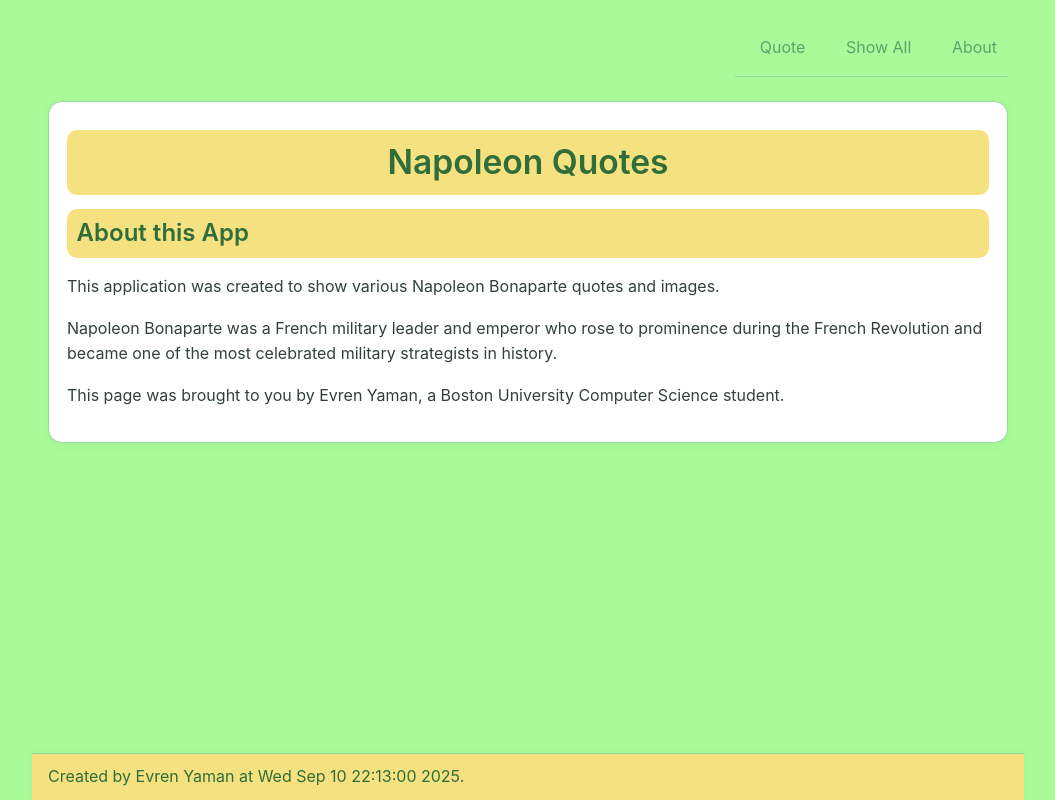
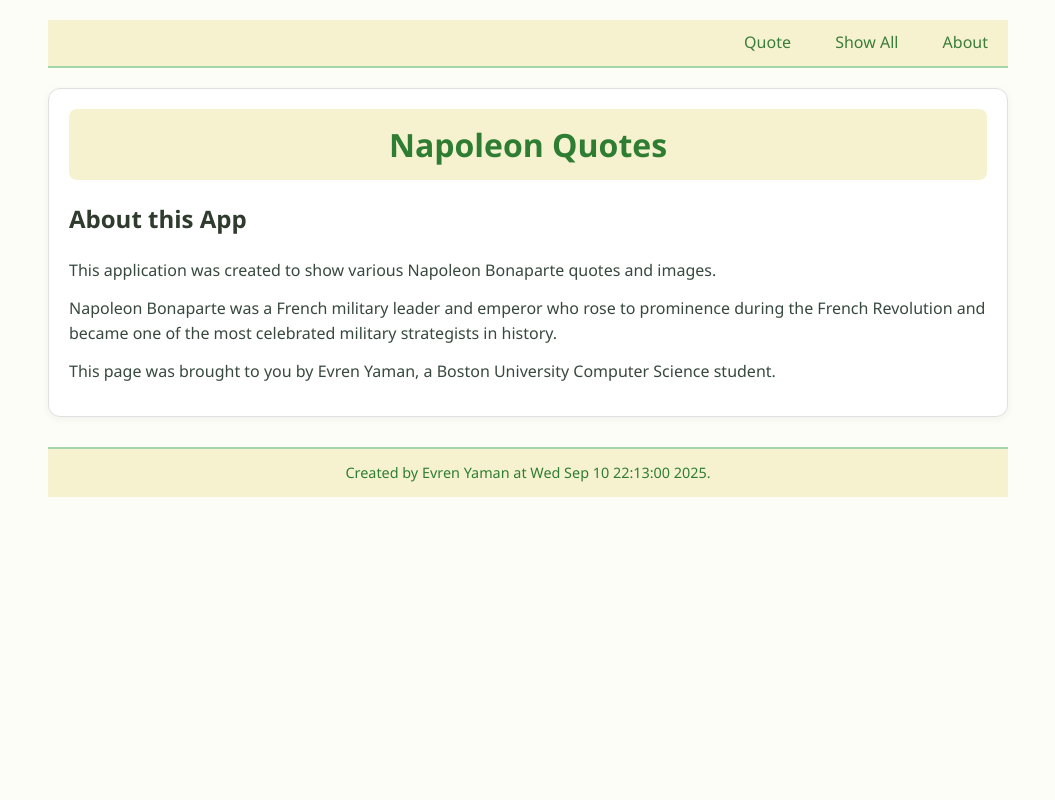
Before and after one commit to Evren-Y/cs412, a Django app: page /quotes/about in a window 1280 px wide. Shown: the whole page, without its empty margins (112-1167 px from the left). Run offline with Django 5.2, Linux system fonts and the light colour scheme.

Commit message:
css changes

```diff
--- a/static/styles.css
+++ b/static/styles.css
@@ -1,127 +1,79 @@
 /* File: styles.css */
 /* Author: Evren Yaman */
+/* Theme: Green, Yellow, White/Creme */
 
-:root{
-    --bg: #aafa9a;              /* very light green background */
-    --card: #ffffff;            /* white panels/cards */
-    --muted-yellow: #f5e17f;    /* mild yellow accent band */
-    --accent: #5aa469;          /* soft leaf green (links, accents) */
-    --accent-dark: #2f6d3a;     /* darker green for headings */
-    --text: #33403c;            /* dark desaturated green-gray text */
-    --border: #97dba1;          /* subtle greenish border */
-    --shadow: 0 2px 10px rgba(47, 109, 58, 0.06);
-}
-
-/* Page base */
+/* Base page */
 body {
-    background-color: var(--bg);
-    color: var(--text);
-    font-family: Inter, system-ui, -apple-system, "Segoe UI", Roboto, Helvetica, Arial, sans-serif;
+    background-color: #fdfdf7;         /* soft white/cream */
+    color: #2e3b2d;                   /* dark greenish text */
+    font-family: "Segoe UI", Arial, sans-serif;
     line-height: 1.6;
     max-width: 960px;
     margin: 20px auto;
     padding: 0 20px;
 }
 
-/* Headings */
-h1, h2, h3, h4, h5 {
-    font-weight: 600;
-    background: var(--muted-yellow);
-    margin: 0;
-    padding: 0.35rem 0.6rem;
-    border-radius: 10px;
+/* Navigation bar */
+nav {
+    background-color: #f6f2cf;        /* light yellow */
+    border-bottom: 2px solid #a5d6a7; /* soft green border */
+    padding: 10px;
+    text-align: right;
 }
 
-/* Links */
-a, a:visited {
-    color: var(--accent);
-    text-decoration: none;
-    transition: color .15s ease, background-color .15s ease, box-shadow .15s ease;
+nav li {
+    display: inline-block;
+    margin-left: 20px;
+    list-style: none;
 }
 
-a:hover, a:focus-visible {
-    color: var(--accent-dark);
-    background-color: #ffffff;
-    outline: none;
-    box-shadow: inset 0 -0.35em 0 rgba(90,164,105,0.12);
+nav a {
+    color: #3b7d3b;                   /* leaf green */
+    text-decoration: none;
+    font-weight: 500;
+    padding: 6px 10px;
+    border-radius: 6px;
+    transition: background-color 0.2s, color 0.2s;
+}
+
+nav a:hover {
+    background-color: #dcedc8;        /* pale green highlight */
+    color: #1b5e20;                   /* darker green */
+}
+
+/* Main wrapper */
+.wrapper {
+    background-color: #ffffff;        /* white content area */
+    border: 1px solid #e0e0e0;
+    border-radius: 12px;
+    padding: 20px;
+    margin-top: 20px;
+    box-shadow: 0 2px 8px rgba(0, 0, 0, 0.05);
+}
+
+/* Headings */
+h1 {
+    text-align: center;
+    color: #2e7d32;                   /* dark green */
+    background-color: #f6f2cf;        /* mild yellow */
+    padding: 10px;
+    border-radius: 8px;
+    margin: 0 0 20px 0;
+}
+
+/* Paragraphs */
+p {
+    margin: 12px 0;
+    color: #37493f;
 }
 
 /* Footer */
 footer {
-    width: 100%;
-    background: var(--muted-yellow);
-    color: var(--accent-dark);
-    position: fixed;
-    bottom: 0;
-    left: 0;
-    right: 0;
-    max-width: 960px;
-    margin: 0 auto;
-    padding: 10px 16px;
-    border-top: 1px solid var(--border);
-    box-shadow: var(--shadow);
+    background-color: #f6f2cf;
+    color: #2e7d32;
+    text-align: center;
+    padding: 12px;
+    margin-top: 30px;
+    border-top: 2px solid #a5d6a7;
+    font-size: 0.9em;
 }
-
-/* Wrapper (content area) */
-.wrapper {
-    max-width: 100%;
-    position: relative;
-    top: 16px;
-    scroll-padding-top: 100px;
-    padding-bottom: 70px;
-    background: var(--card);
-    border: 1px solid var(--border);
-    border-radius: 14px;
-    box-shadow: var(--shadow);
-    padding: 18px;
-}
-
-div.wrapper h1 {
-    text-align: center;
-    color: var(--accent-dark);
-    margin: 10px auto 14px auto;
-    font-size: 2.1em;
-}
-
-div.wrapper h2 {
-    text-align: left;
-    color: var(--accent-dark);
-    margin: 12px 0 8px 0;
-    font-size: 1.5em;
-}
-
-/* Nav */
-nav {
-    justify-self: end;
-    background: transparent;
-    color: var(--accent-dark);
-    padding: 8px 0;
-    margin-bottom: 8px;
-    border-bottom: 1px solid var(--border);
-}
-
-nav li {
-    display: inline-block;
-    margin-left: 14px;
-    list-style: none;
-}
-
-nav li a {
-    display: inline-block;
-    padding: 6px 10px;
-    border-radius: 999px;
-    border: 1px solid transparent;
-}
-
-nav li a:hover, nav li a:focus-visible {
-    background: #ffffff;
-    border-color: var(--border);
-    box-shadow: var(--shadow);
-}
-
-img {
-    max-width: 100%;
-    height: auto;
-    border-radius: 10px;
-    box-shadow: 0 1px 6px rgba(0,0,0,0.06);
-}
```
Also changed, not shown: 1 other file.
